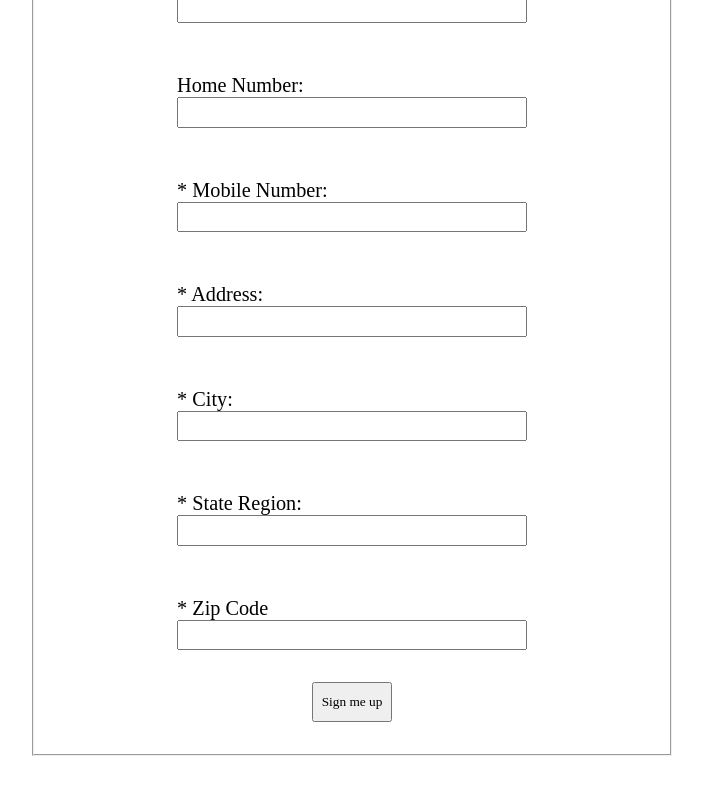
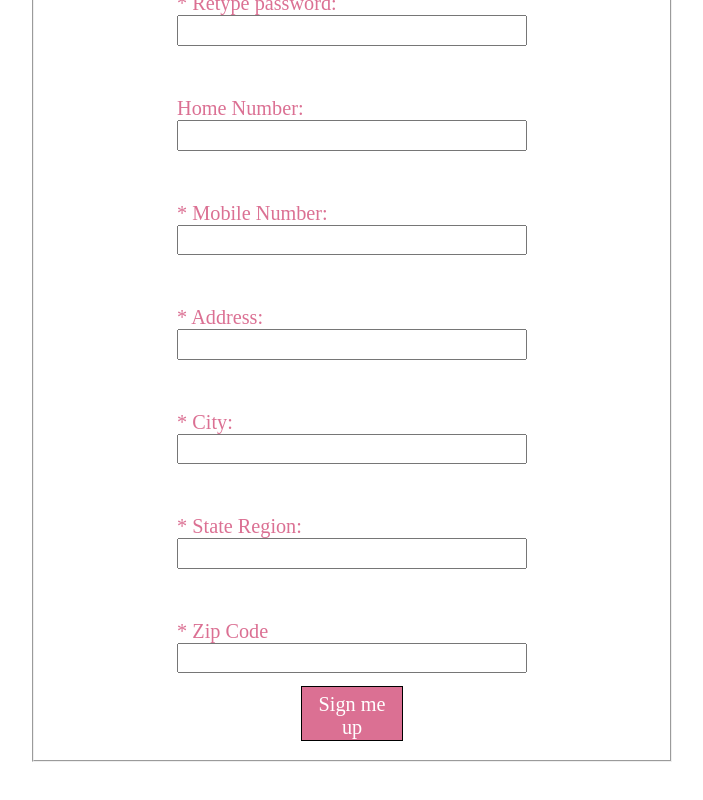
Before and after one commit to jasoncarcamo/julis-client, a React (Create React App) app: page /register in a window 1280 px wide. Shown: the part 678-1478 px from the top of the page, without its empty margins (288-991 px from the left). Built offline with nearby package versions, Linux system fonts and the light colour scheme.

Commit message:
updated style

```diff
--- a/src/components/login/LogIn.js
+++ b/src/components/login/LogIn.js
@@ -68,7 +68,7 @@ export default class LogIn extends React.Component{
                         <label htmlFor="password">Password:</label>
                         <input id="password" type="password" onChange={this.handlePassword} value={this.state.password}></input>
 
-                        <button type="submit" id="login_submit">Log In</button>
+                        <button type="submit" className="login_button" id="login_submit">Log In</button>
                         {this.state.error ? <p id="login_error">{this.state.error}</p> : ''}
                     </fieldset>
                 </form>
--- a/src/components/login/login.css
+++ b/src/components/login/login.css
@@ -1,6 +1,7 @@
 #login_section{
     margin: 15% 0 10% 0;
     padding: 0;
+    color: #DB7093;
 }
 
 #login_form > fieldset{
@@ -25,6 +26,13 @@
     margin: 5% auto;
     width: 6em;
     height: 3em;
+    font-size: 1em;
+    border: 1px solid black;
+    display: block !important;
+    text-decoration: none;
+    padding-top: .3em;
+    background-color: #DB7093;
+    color: white;
 }
 
 #login_error{
--- a/src/components/registration/Registration.js
+++ b/src/components/registration/Registration.js
@@ -48,8 +48,8 @@ export default class Registration extends React.Component{
 
     handlePasswordMatch = ()=>{
 
-        if(this.state.password.length > 5 && this.state.passConfirm.length > 5 && this.state.password === this.state.passConfirm){
-            return (<span className="reg_error">Passwords match!</span>);
+        if(this.state.password.length > 2 && this.state.passConfirm.length > 2 && this.state.password === this.state.passConfirm){
+            return (<span className="reg_error" style={{color: 'green'}}>Passwords match!</span>);
         } else{
             return (<span className="reg_error">Passwords do not match.</span>);
         }
@@ -85,18 +85,18 @@ export default class Registration extends React.Component{
         const REGEX_UPPER_LOWER_NUMBER_SPECIAL = (/(?=.*[a-z])(?=.*[A-Z])(?=.*[0-9])(?=.*[!@#$%^&])[\S]+/);
 
         if (password.length < 8) {
-          return <span className="reg_error">Password be longer than 8 characters</span>
+          return <span className="reg_error" style={{color: 'red'}}>Password must be longer than 8 characters</span>
         }
         if (password.length > 72) {
-          return <span className="reg_error">Password be less than 72 characters</span>
+          return <span className="reg_error" style={{color: 'orange'}}>Password must be less than 72 characters</span>
         }
         if (password.startsWith(' ') || password.endsWith(' ')) {
-          return <span className="reg_error">Password must not start or end with empty spaces</span>
+          return <span className="reg_error" style={{color: 'orange'}}>Password must not start or end with empty spaces</span>
         }
         if (!REGEX_UPPER_LOWER_NUMBER_SPECIAL.test(password)) {
-          return <span className="reg_error">Password must contain one upper case, lower case, number and special character</span>
+          return <span className="reg_error" style={{color: 'orange'}}>Password must contain one upper case, lower case, number and special character</span>
         }
-        return <span className="reg_error">Looking good!</span>
+        return <span className="reg_error" style={{color: 'green'}}>Looking good!</span>
       }
 
 
@@ -156,7 +156,7 @@ export default class Registration extends React.Component{
                         <label htmlFor="re_password_confirm">* Retype password:
                         </label>
                         <input type="password" onChange={this.handlePasswordConfirmation} value={this.state.passConfirm} required></input>
-                        {this.state.passConfirm.length < 8 ? '' : this.handlePasswordMatch()}
+                        {this.state.passConfirm.length < 1 ? '' : this.handlePasswordMatch()}
 
                         <label htmlFor="reg_home_number">Home Number:</label>
                         <input text="text" id="reg_phone_number" onChange={this.handleHomeNumber} value={this.state.home_number}></input>
@@ -176,8 +176,8 @@ export default class Registration extends React.Component{
                         <label htmlFor="reg_zipcode">* Zip Code</label>
                         <input type="text" id="reg_zipcode" onChange={this.handleZipCode} value={this.state.zipcode} required/>
 
-                        <button type="submit" id="reg_submit">Sign me up</button>
-                        {this.state.error ? <span className="reg_error">{this.state.error} <Link to="login">Log in</Link></span> : ''}
+                        <button type="submit" className="signup_button" id="reg_submit">Sign me up</button>
+                        {this.state.error ? <span className="reg_error">{this.state.error} <Link to="login" >Log in</Link></span> : ''}
                     </fieldset>
 
                 </form>
--- a/src/components/registration/registration.css
+++ b/src/components/registration/registration.css
@@ -13,6 +13,7 @@
     width: 100%;
     text-align: left;
     padding: 0;
+    color: #DB7093;
 }
 
 #reg_form > fieldset > label{
@@ -37,14 +38,23 @@
     display: block;
     text-align: center;
     width: 50%;
-    margin: 2% auto
+    margin: 2% auto;
 }
 
 #reg_submit{
-    margin: 5% auto;
-    width: 6em;
-    height: 3em;
+    border: 1px solid black;
+    display: block !important;
+    text-decoration: none;
+    width: 5em;
+    padding-top: .3em;
+    background-color: #DB7093;
+    color: white;
+    margin: 2% auto 3% auto !important;
+    font-size: 1em;
 }
+
+
+
 
 @media screen and (max-width: 445px){
     #reg_form{
--- a/src/components/user/User.js
+++ b/src/components/user/User.js
@@ -77,10 +77,10 @@ class User extends React.Component{
         return (
             <section id="user_section">
 
-                <h1>Hello {this.state.first_name}</h1>
+                <h1 style={{color: 'black'}}>Hello <span style={{color: '#DB7093'}}>{this.state.first_name}</span></h1>
 
                 <div>
-                    <Link to={`/user/services`} className="User-Link">Service details</Link>
+                    <Link to={`/user/services`} className="User-Link">My Services</Link>
                     <Link to={`/user/newservice`} className="User-Link">Arrange Clean Up</Link>
                 </div>
 
--- a/src/components/user/service-history/ServiceList.js
+++ b/src/components/user/service-history/ServiceList.js
@@ -17,11 +17,11 @@ export default class ServiceList extends React.Component{
         return (
                 <li key={service.id}>
 
-                    <header className="hi">Date set for {formatDate(getTime(service.date_modified), 'MMM Do YYYY ')}{service.best_time_reached}</header>
+                    <header style={{color: 'black'}}>Date set for {formatDate(getTime(service.date_modified), 'MMM Do YYYY ')}{service.best_time_reached}</header>
 
-                    <p>Service type: {service.service_type}</p>
+                    <p>Service type: <span style={{color: 'black'}}>{service.service_type}</span></p>
 
-                    <p>Comments: {service.comments}</p>
+                    <p>Comments: <span style={{color: 'black'}}>{service.comments}</span></p>
 
                     <div>
                         <Link to={`/user/editservice?`} className="edit_button" id={service.id}>Edit</Link>
--- a/src/components/user/service-history/servicehistory.css
+++ b/src/components/user/service-history/servicehistory.css
@@ -73,9 +73,9 @@
     display: block !important;
     text-decoration: none;
     width: 4.5em;
-    height: 2em;
-    padding-top: .3em;
+    height: 2.8em;
+    padding-top: .7em;
     background-color: #DB7093;
     color: white;
-    margin: 2% auto 3% auto !important;
+    margin: 5% auto 3% auto !important;
 }
--- a/src/components/user/user.css
+++ b/src/components/user/user.css
@@ -6,6 +6,7 @@
 .User-Link{
     text-decoration: none;
     color: #DB7093;
+    font-size: 1.1em;
 }
 
 #user_section > div{
```
